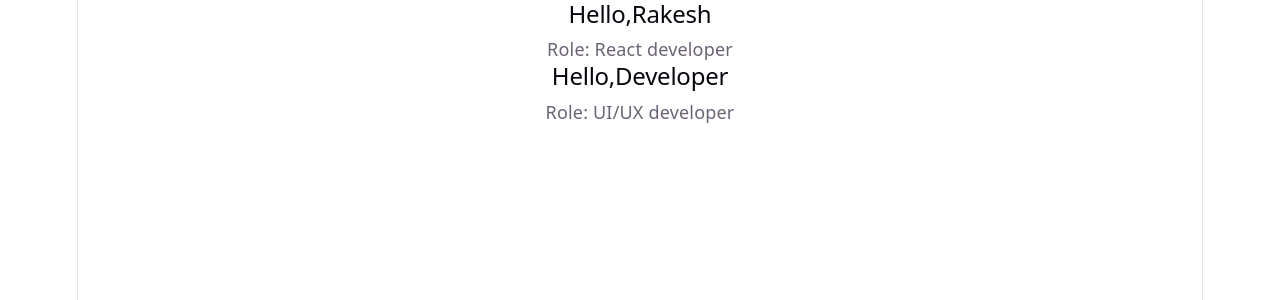
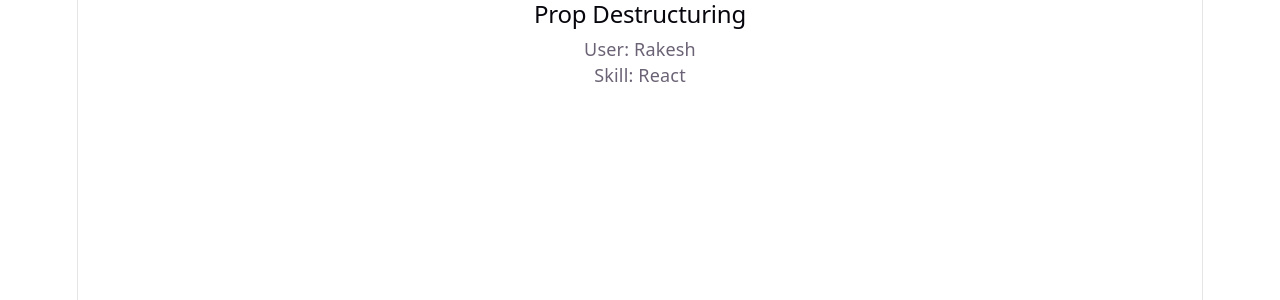
Before and after one commit to thilak459/MERN_Stu_FebMay26Mys, a React (Vite) app in the folder W9/D2/prop-example-app/: page / in a window 1280 px wide. Shown: the top 300 px of the page. Built offline with nearby package versions, Linux system fonts and the light colour scheme.

Commit message:
Added Props destructuring

```diff
--- a/W9/D2/prop-example-app/src/App.jsx
+++ b/W9/D2/prop-example-app/src/App.jsx
@@ -1,11 +1,13 @@
 import { useState } from 'react'
 import './App.css'
 import { PropBasics } from './components/P1'
+import { PropDestructuring } from './components/P2';
 
 function App() {
  return(
   <>
-    <PropBasics/>
+    {/* <PropBasics/> */}
+    <PropDestructuring/>
   </>
  );
 }
```
